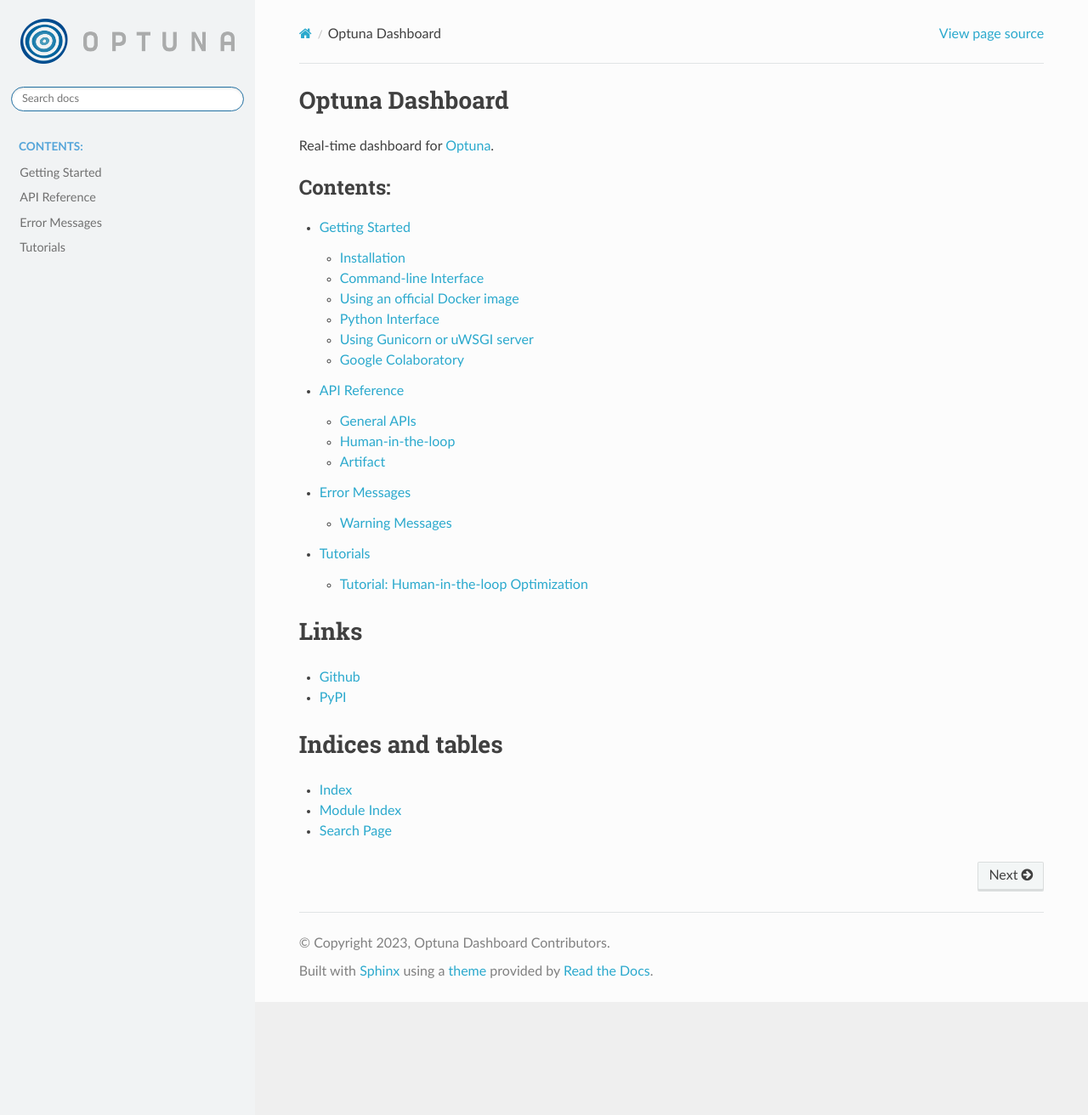
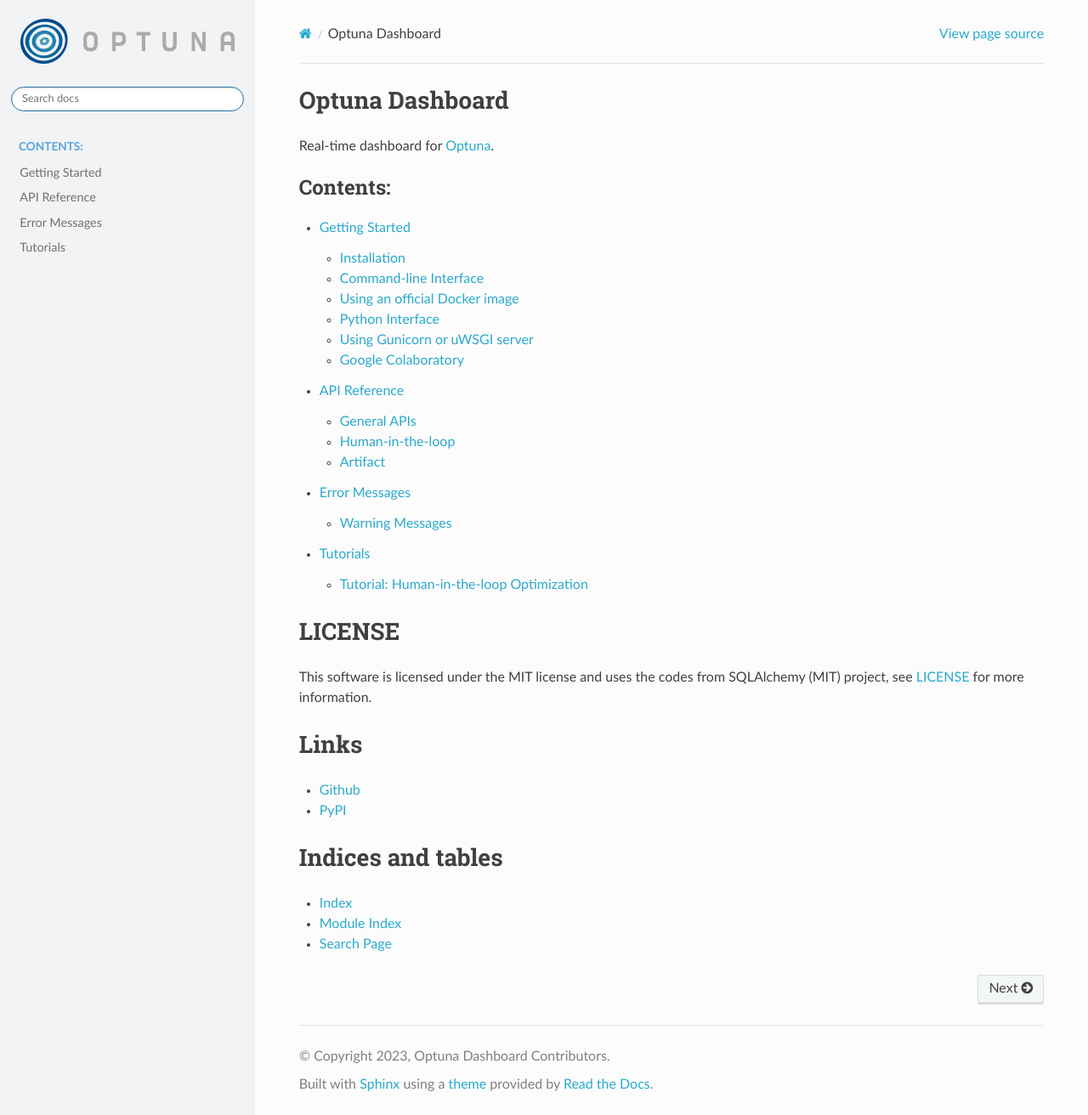
Before and after one commit to optuna/optuna-dashboard, a Sphinx documentation site: the page built from docs/index.rst, in a window 1280 px wide and 1312 px high. Shown: the whole window at 85% size. Built offline with Sphinx 7.4.7 and the Read the Docs theme 2.0.0, drawn with Linux system fonts in a browser that asks for light colours.

Commit message:
Update License file

```diff
--- a/docs/index.rst
+++ b/docs/index.rst
@@ -17,6 +17,11 @@
    errors
    tutorials/index
 
+LICENSE
+=======
+
+This software is licensed under the MIT license and uses the codes from SQLAlchemy (MIT) project,
+see `LICENSE <https://github.com/optuna/optuna-dashboard/blob/main/LICENSE>`_ for more information.
 
 Links
 =====
```
Also changed, not shown: 2 other files.
